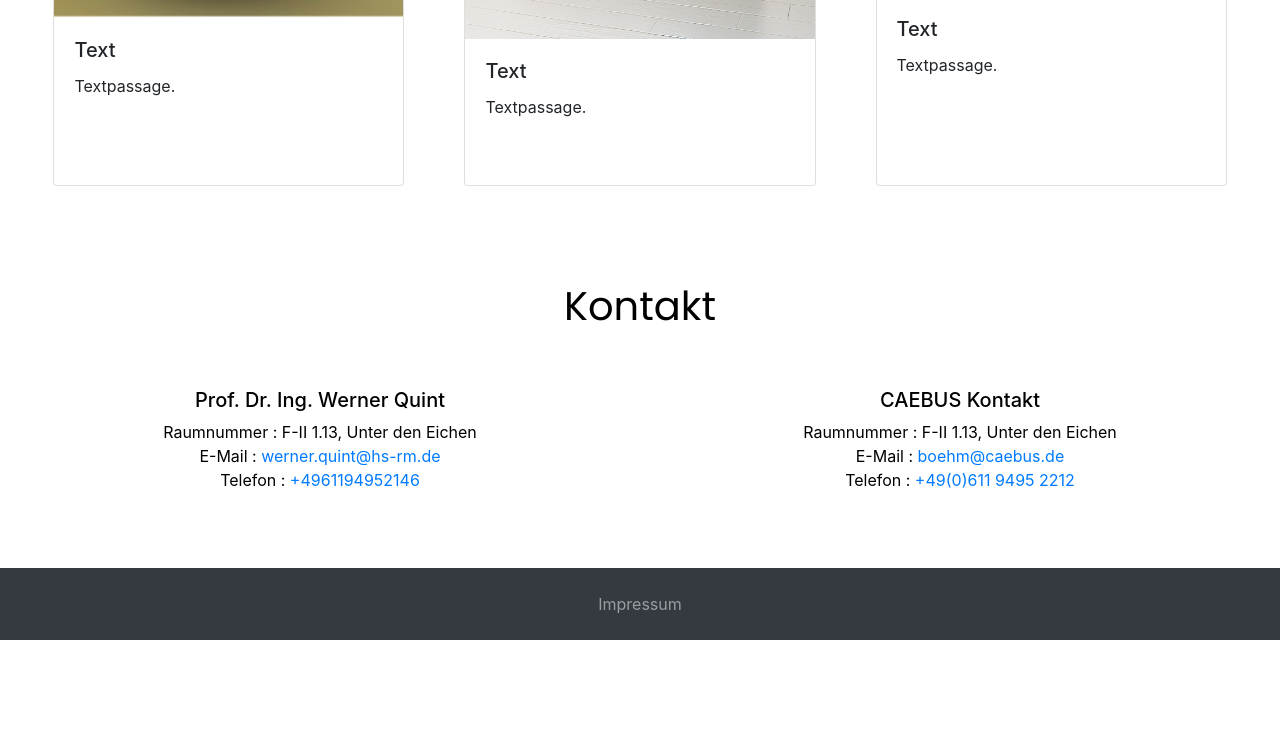
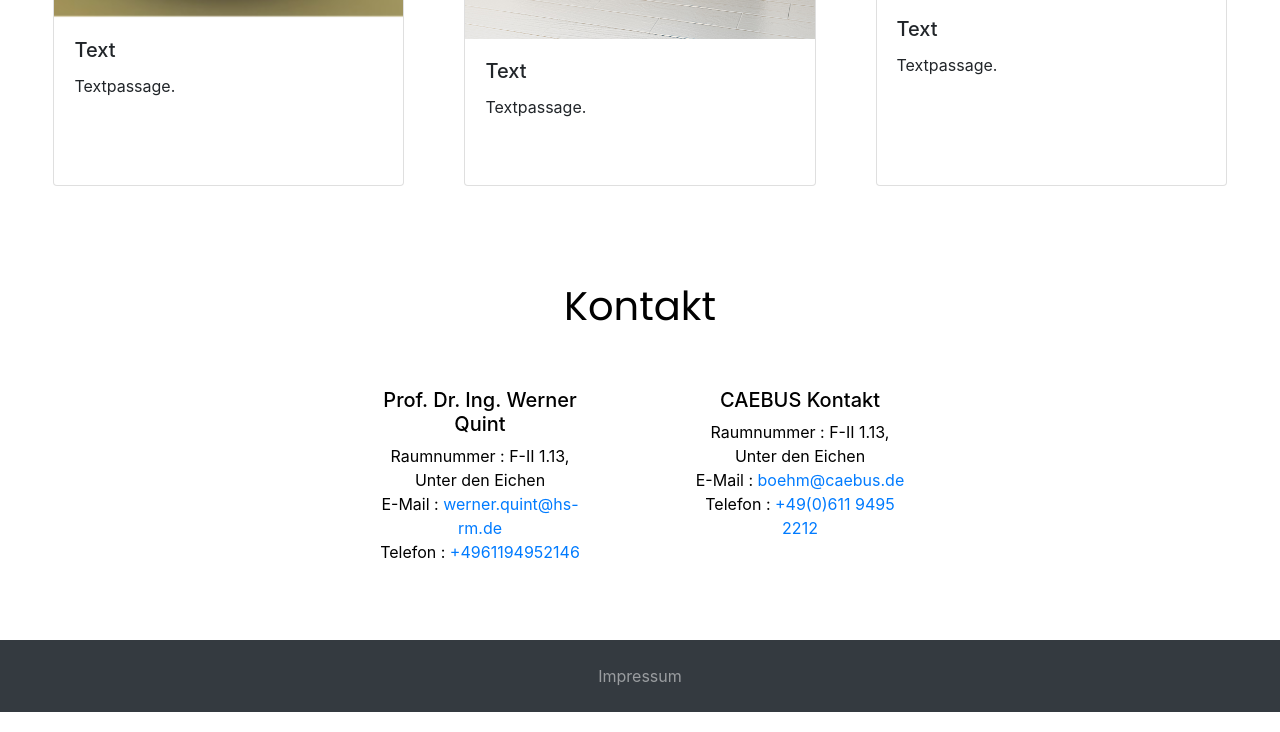
Before and after one commit to CrystalPeak1818/test, a plain HTML site: page index.html in a window 1280 px wide. Shown: the part 2180-2912 px from the top of the page. Before the commit the page ends 2840 px from the top, so only its background shows below. Drawn offline with nearby package versions, Linux system fonts and the light colour scheme.

Commit message:
Update index.html

```diff
--- a/index.html
+++ b/index.html
@@ -208,7 +208,12 @@
                 </div>
 
                 <div class="row mx-0">
-                  <div id="MarginKontakt" class="col-xs-0 col-md-6">
+
+                  <div class="col-xs-0 col-md-3">
+                    <h5 class="unsertext"></h5>
+                  </div>
+
+                  <div id="MarginKontakt" class="col-xs-0 col-md-3">
                     <h5 class="unsertext"> Prof. Dr. Ing. Werner Quint </h5>
                     <p class="unsertext">
                       Raumnummer : F-II 1.13, Unter den Eichen <br>
@@ -217,7 +222,7 @@
                     </p>
                   </div>
 
-                  <div id="MarginKontakt2" class="col-xs-0 col-md-6">
+                  <div id="MarginKontakt2" class="col-xs-0 col-md-3">
                     <h5 class="unsertext">CAEBUS Kontakt</h5>
                     <p class="unsertext">
                       Raumnummer : F-II 1.13, Unter den Eichen<br>
@@ -226,6 +231,9 @@
                     </p>
                   </div>
 
+                  <div class="col-xs-0 col-md-3">
+                    <h5 class="unsertext"></h5>
+                  </div>
 
                 </div>
               </div>
```
